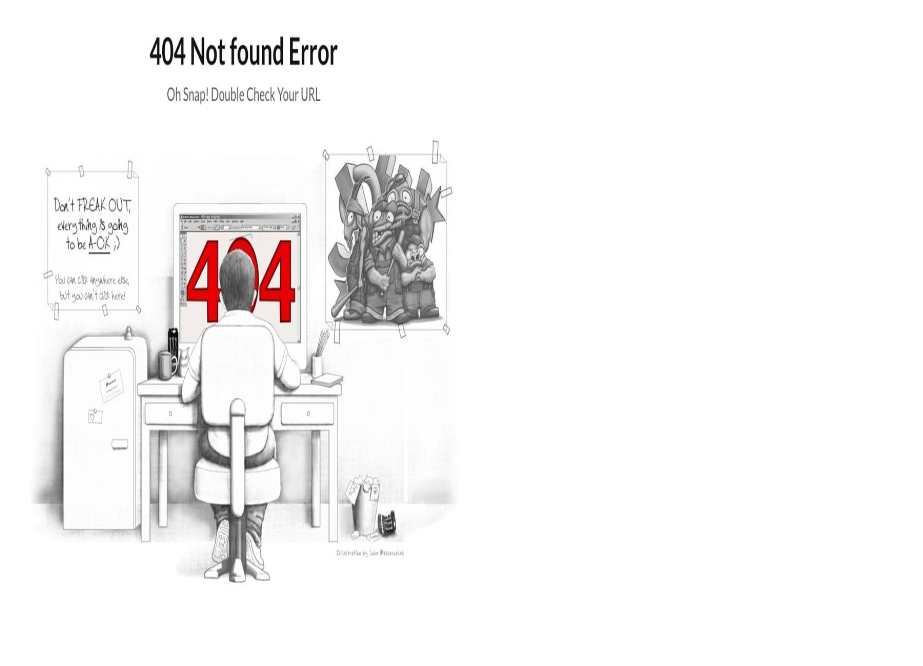
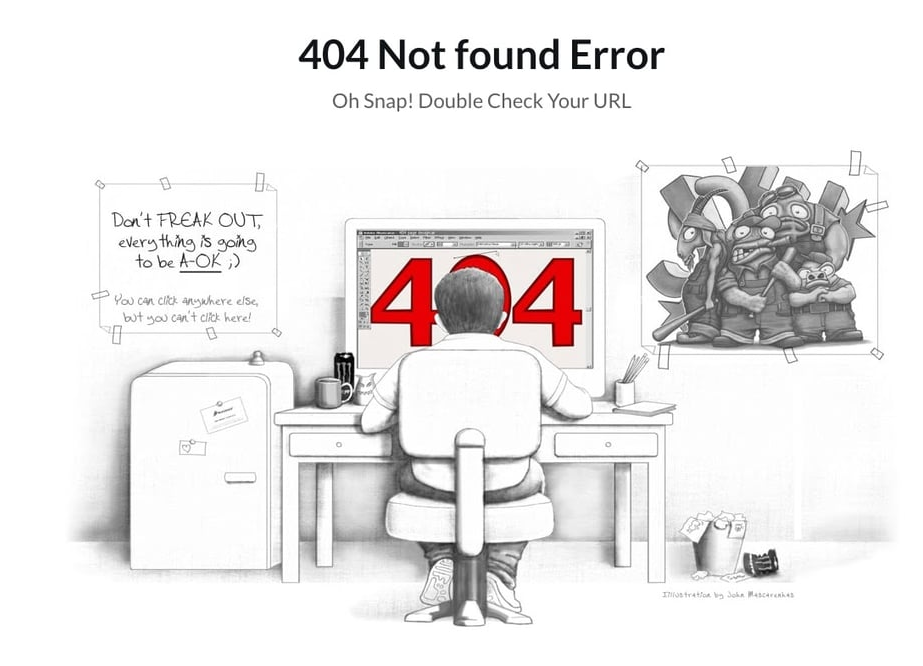
Before and after one commit to NSA-ict/404errorYSS, a plain HTML site: page index.html in a window 1280 px wide. Shown: the whole page, without its empty margins (15-938 px from the left). Drawn offline with Linux system fonts and the light colour scheme.

Commit message:
Update index.html

```diff
--- a/index.html
+++ b/index.html
@@ -2,7 +2,7 @@
 <html>
 <body>
 
-<img src="22_31_29_Bonanza Update 404 Error Page (heavy, Update)-1.jpeg" alt="Girl in a jacket" width="500" height="600">
+<img src="22_31_29_Bonanza Update 404 Error Page (heavy, Update)-1.jpeg" alt="Gt">
 
 </body>
 </html>
```
